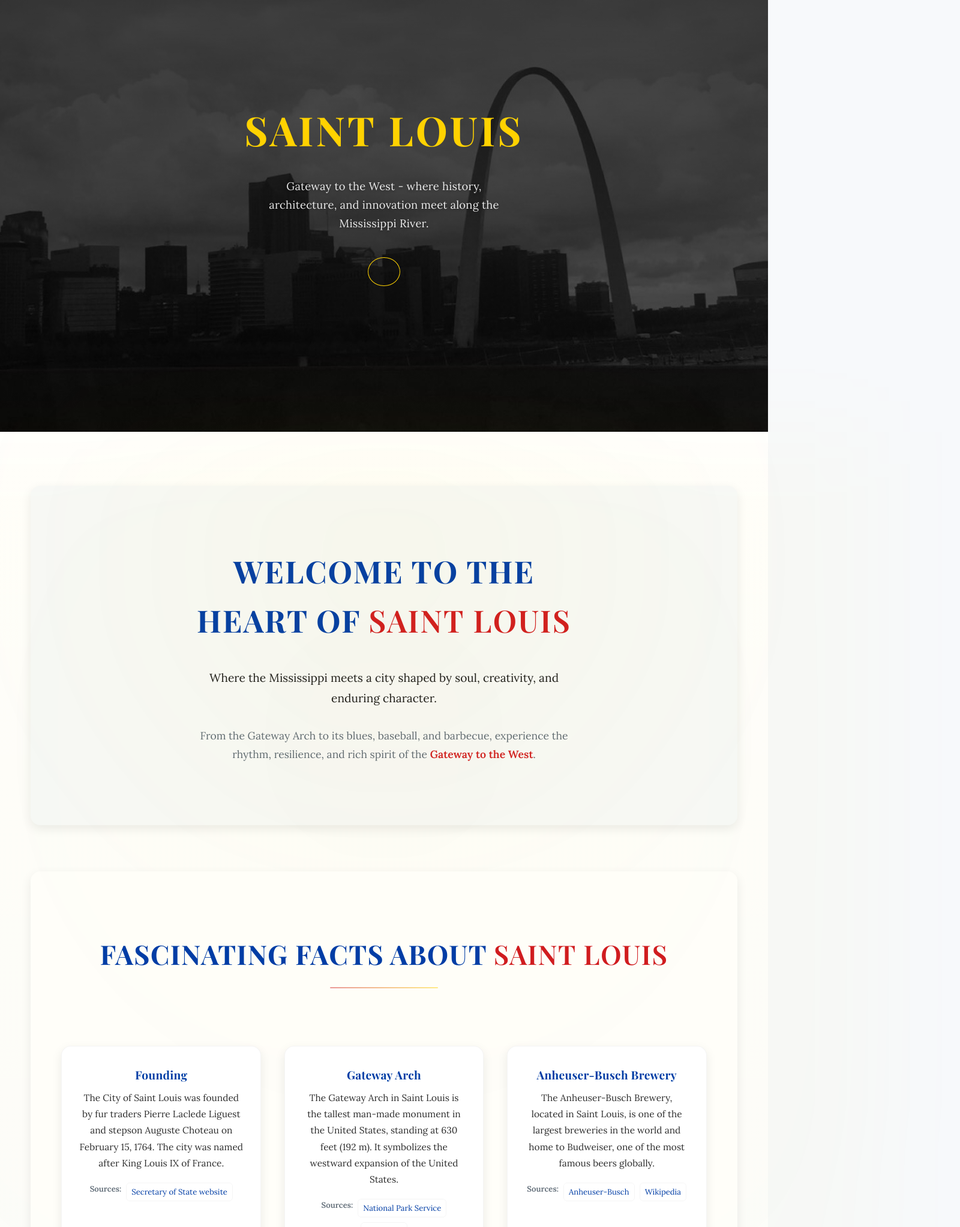
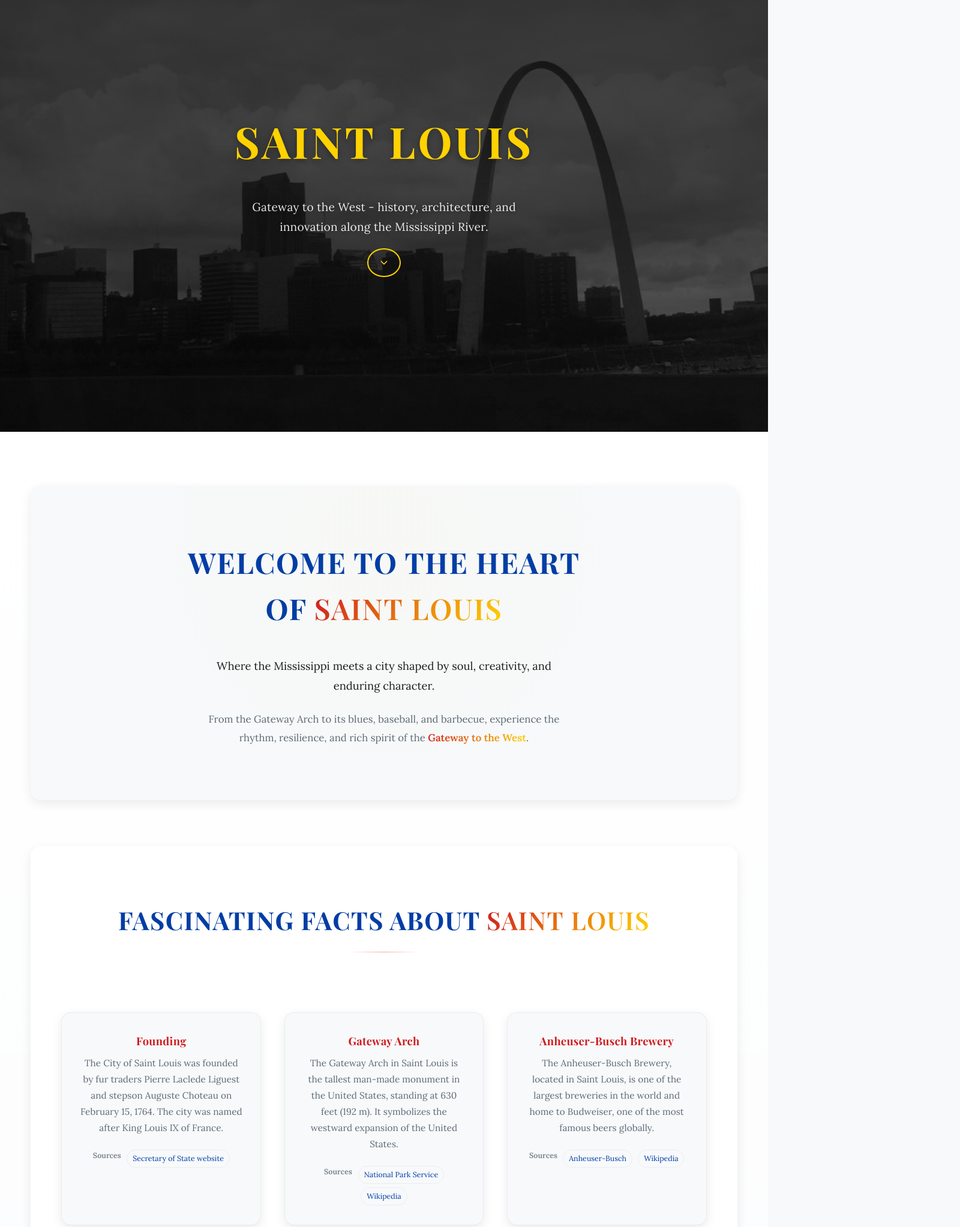
Before and after one commit to mcckyle/saint-louis-facts, a React (Vite) app: page / in a window 1280 px wide. Shown: the part 80-2126 px from the top of the page at 60% size, 1600 px wide, since content can reach past the window. Built offline with nearby package versions, Linux system fonts and the light colour scheme.

Commit message:
Header.jsx: Change the path element into a polyline element.

```diff
--- a/src/components/FunFactsList/FunFactsList.css
+++ b/src/components/FunFactsList/FunFactsList.css
@@ -5,46 +5,32 @@
 ======================================= */
 .fun-facts
 {
-    padding-block: clamp(5rem, 8vw, 7rem);
+    padding-block: clamp(4.5rem, 7vw, 6.5rem);
     padding-inline: var(--pad-x);
     text-align: center;
 
     background: var(--color-bg-alt);
     position: relative;
-    overflow: visible;
     isolation: isolate;
-}
-
-/* Section Glow Layer Styles. */
-.fun-facts::before
-{
-    content: "";
-    position: absolute;
-    inset: -20%;
-
-    background: radial-gradient(circle at 50% 10%, rgba(255, 215, 0, 0.03), transparent 70%);
-
-    filter: blur(80px);
-    z-index: -1;
 }
 
 .facts-inner
 {
-    max-width: 1080px;
+    max-width: 1100px;
     margin-inline: auto;
+
     display: flex;
     flex-direction: column;
-    gap: 3rem;
+    gap: 2.8rem;
 }
 
 /* Section Heading Styles. */
 .fun-facts-heading
 {
     font-family: var(--font-heading);
-    font-size: clamp(2rem, 4.6vw, 2.8rem);
+    font-size: clamp(2rem, 4.2vw, 2.6rem);
     text-transform: uppercase;
-    letter-spacing: 0.03em;
-    margin-bottom: 0;
+    letter-spacing: 0.035em;
     color: var(--color-primary);
 }
 
@@ -53,13 +39,12 @@
 {
     content: "";
     display: block;
-    width: 180px;
-    max-width: 220px;
-    height: 1.5px;
+    width: 120px;
+    height: 1px;
     margin: 1.2rem auto 0;
-    background: linear-gradient(90deg, var(--color-accent), var(--color-highlight));
-    opacity: 0.45;
-    border-radius: 2px;
+
+    background: linear-gradient(90deg, transparent, var(--color-accent), transparent);
+    opacity: 0.4;
 }
 
 /* Facts Grid Styles. */
@@ -67,9 +52,9 @@
 {
     display: grid;
     grid-template-columns: repeat(auto-fit, minmax(280px, 1fr));
-    gap: clamp(2rem, 3vw, 2.8rem);
+    gap: clamp(1.8rem, 3vw, 2.4rem);
 
-    margin-top: 3rem;
+    margin-top: 2.5rem;
     padding: 0;
     list-style: none;
 }
@@ -77,40 +62,41 @@
 /* Fact Card Styles. */
 .fact-item
 {
-    background: var(--color-bg-alt);
+    background: var(--color-bg);
     border-radius: var(--radius);
-    padding: 2rem 1.8rem;
+    padding: 2rem 1.9rem;
 
-    border: 1px solid rgba(0, 0, 0, 0.04);
+    border: 1px solid rgba(0, 0, 0, 0.05);
     box-shadow: var(--shadow-soft);
 
-    transition: transform 0.3s ease, box-shadow 0.3s ease;
+    transition: transform 0.25s ease, box-shadow 0.25s ease;
 }
 
 /* Hover Interaction - Golden Glowing Visual Effect. */
 .fact-item:hover
 {
-    transform: translateY(-5px);
-    box-shadow: 0 12px 28px rgba(0, 0, 0, 0.08);
+    transform: translateY(-4px);
+    box-shadow: 0 14px 30px rgba(0, 0, 0, 0.07);
 }
 
 /* Fact Title Styles. */
 .fact-title
 {
     font-family: var(--font-heading);
-    font-size: 1.2rem;
+    font-size: 1.15rem;
     margin-bottom: 0.6rem;
+
     color: var(--color-accent);
 }
 
 /* Fact Description Styles. */
 .fact-description
 {
-    font-size: 0.98rem;
-    line-height: 1.8;
-    color: var(--color-text);
-    opacity: 0.9;
-    margin-bottom: 1.2rem;
+    font-size: 0.96rem;
+    line-height: 1.75;
+
+    color: var(--color-text-muted);
+    margin-bottom: 1.4rem;
 }
 
 /* Fact Sources Styles. */
@@ -119,33 +105,35 @@
     display: flex;
     flex-wrap: wrap;
     justify-content: center;
-    gap: 0.5rem;
-    font-size: 0.82rem;
+
+    gap: 0.4rem 0.6rem;
+    font-size: 0.78rem;
 }
 
 .sources-label
 {
     font-weight: 600;
     color: var(--color-text-muted);
+    opacity: 0.85;
 }
 
 .source-link
 {
-    padding: 0.25rem 0.5rem;
-    border-radius: 6px;
+    padding: 0.25rem 0.55rem;
+    border-radius: 999px;
 
     color: var(--color-primary);
+    border: 1px solid rgba(0, 0, 0, 0.05);
     text-decoration: none;
-    border: 1px solid rgba(0, 0, 0, 0.04);
 
-    transition: transform 0.25s ease, color 0.25s ease;
+    transition: color 0.2s ease, transform 0.2s ease;
 }
 .source-link:hover { color: var(--color-accent); transform: translateY(-1px); }
 
 /* Media Queries Styles. */
 @media (max-width: 768px)
 {
-    .fact-title { font-size: 1.1rem; }
+    .fact-title { font-size: 1.05rem; }
     .fact-description { font-size: 0.94rem; }
     .fact-list { gap: 1.6rem; }
 }
--- a/src/components/FunFactsList/FunFactsList.jsx
+++ b/src/components/FunFactsList/FunFactsList.jsx
@@ -1,6 +1,6 @@
 //Filename: FunFactsList.jsx
 //Author: Kyle McColgan
-//Date: 31 December 2025
+//Date: 5 January 2026
 //Description: This file contains the facts list component for the Saint Louis Facts React project.
 
 import React from "react";
@@ -14,7 +14,8 @@ function FunFactsList({ facts = defaultFacts })
     <section id="facts" className="fun-facts" role="region" aria-labelledby="facts-heading">
       <div className="facts-inner" data-testid="facts-container">
         <h2 id="facts-heading" className="fun-facts-heading">
-            Fascinating Facts About <span className="highlight">Saint&nbsp;Louis</span>
+            Fascinating Facts About{" "}
+            <span className="highlight">Saint&nbsp;Louis</span>
         </h2>
 
         <ul className="fact-list">
@@ -22,16 +23,16 @@ function FunFactsList({ facts = defaultFacts })
             <motion.li
               key={index}
               className="fact-item"
-              initial={{ opacity: 0, y: 12 }}
+              initial={{ opacity: 0, y: 10 }}
               whileInView={{ opacity: 1, y: 0 }}
-              transition={{ duration: 0.45, delay: index * 0.05, ease: "easeOut" }}
+              transition={{ duration: 0.4, delay: index * 0.05, ease: "easeOut" }}
               viewport={{ once: true, margin: "-64px" }}
             >
               <h3 className="fact-title">{fact.title}</h3>
               <p className="fact-description">{fact.description}</p>
               {fact.sources?.length > 0 && (
                 <div className="fact-sources">
-                  <span className="sources-label">Sources:</span>
+                  <span className="sources-label">Sources</span>
                   {fact.sources.map((source, sourceIndex) => (
                     <a
                       key={sourceIndex}
--- a/src/components/Header/Header.css
+++ b/src/components/Header/Header.css
@@ -24,11 +24,13 @@
     width: 100%;
     height: 100%;
     object-fit: cover;
+    transform: scale(1.05);
+    filter: brightness(55%) contrast(1.05) saturate(0.9);
+    z-index: -2;
 
-    filter: brightness(55%) contrast(1.05) saturate(0.9);
-    transform: scale(1.02);
-    z-index: -2;
+    transition: transform 0.5s ease;
 }
+.header:hover .header-image { transform: scale(1.07); }
 
 /* Overlay Gradient Styles. */
 .header-overlay
@@ -40,50 +42,58 @@
 
     background: linear-gradient(
       180deg,
-      rgba(0, 0, 0, 0.6),
-      rgba(0, 0, 0, 0.25)
+      rgba(0, 0, 0, 0.65),
+      rgba(0, 0, 0, 0.2)
     );
 
     z-index: -1;
 }
 
-/* Header Content Block Styles. */
+/* Header Content Container Styles. */
 .header-content
 {
     text-align: center;
-    max-width: 680px;
-    padding: 2rem 1.5rem;
+    max-width: 700px;
+    padding: 2rem 1rem;
+    display: flex;
+    flex-direction: column;
+    gap: 1.25rem;
+
+    animation: fadeInUp 1s ease forwards;
 }
 
-/* Title With Gradient Styles. */
+/* Title Styles. */
 .header-title
 {
     font-family: var(--font-heading);
-    font-size: clamp(2.8rem, 6vw, 4.2rem);
+    font-size: clamp(3rem, 7vw, 4.5rem);
     letter-spacing: 0.06em;
-    margin-bottom: 1rem;
-
     color: var(--color-highlight);
     text-transform: uppercase;
+
+    text-shadow: 0 2px 10px rgba(0, 0, 0, 0.35);
 }
 
 /* Subtitle Styles. */
 .header-subtitle
 {
+    font-size: clamp(1rem, 1.5vw, 1.2rem);
     color: rgba(255, 255, 255, 0.9);
-    font-size: clamp(1rem, 1.5vw, 1.15rem);
+
     line-height: 1.7;
-    max-width: 70%;
-    margin: 1.5rem auto 2.5rem;
+    max-width: 75%;
+    margin-inline: auto;
 
     letter-spacing: 0.01em;
-    text-shadow: 0 1px 4px rgba(0, 0, 0, 0.35);
+    text-shadow: 0 1px 6px rgba(0, 0, 0, 0.35);
 }
 
-/* Scroll Cue Styles. */
+/* Scroll Cue Button Styles. */
 .scroll-cue
 {
     display: inline-flex;
+    flex-direction: column;
+    align-self: center;
     align-items: center;
     justify-content: center;
 
@@ -91,9 +101,10 @@
     height: 3rem;
 
     border-radius: 50%;
-    border: 1.5px solid var(--color-highlight);
+    border: 2px solid var(--color-highlight);
     background: transparent;
     color: var(--color-highlight);
+    cursor: pointer;
 
     transition: transform 0.25s ease, color 0.25s ease, border-color 0.25s ease;
 }
@@ -101,16 +112,23 @@
 .scroll-cue:hover,
 .scroll-cue:focus-visible
 {
-    transform: translateY(-4px);
+    transform: translateY(-5px);
     color: var(--color-accent);
     border-color: var(--color-accent);
+}
+
+/* Fade-in Animation Styles. */
+@keyframes fadeInUp
+{
+    from { opacity: 0; transform: translateY(24px); }
+    to { opacity: 1; transform: translateY(0); }
 }
 
 /* Media Query Styles. */
 @media (max-width: 768px)
 {
-    .header { height: 90vh; }
-    .header-title { font-size: clamp(2.2rem, 6vw, 3.6rem); }
+    .header { min-height: 90vh; }
+    .header-title { font-size: clamp(2.4rem, 8vw, 3.8rem); }
     .header-subtitle { font-size: 0.95rem; max-width: 90%; }
     .scroll-cue { width: 2.5rem; height: 2.5rem; }
 }
--- a/src/components/Header/Header.jsx
+++ b/src/components/Header/Header.jsx
@@ -1,6 +1,6 @@
 //Filename: Header.jsx
 //Author: Kyle McColgan
-//Date: 22 December 2025
+//Date: 5 January 2026
 //Description: This file contains the header component for the Saint Louis Facts React project Header section.
 
 import React from "react";
@@ -32,28 +32,27 @@ function Header ({ scrollTargetRef })
         <div className="header-content" data-testid="header-content">
           <h1 className="header-title">Saint&nbsp;Louis</h1>
           <p className="header-subtitle">
-            Gateway to the West - where history, architecture, and innovation
-            meet along the Mississippi River.
+            Gateway to the West - history, architecture, and innovation along
+            the Mississippi River.
           </p>
 
           <button
             className="scroll-cue"
             onClick={handleScroll}
-            aria-label="Scroll to introduction."
+            aria-label="Scroll to introduction"
           >
             <svg
-              width="28"
-              height="28"
+              width="32"
+              height="32"
               viewBox="0 0 24 24"
               fill="none"
+              stroke="currentColor"
+              strokeWidth="2"
+              strokeLinecap="round"
+              strokeLinejoin="round"
               aria-hidden="true"
             >
-              <path
-                d="M6 9l6 6 6-6"
-                stroke="currentColor"
-                strokeWidth="2"
-                strokeLinecap="round"
-              />
+              <polyline points="6 9 12 15 18 9" />
             </svg>
           </button>
         </div>
--- a/src/components/Interactive/Interactive.css
+++ b/src/components/Interactive/Interactive.css
@@ -5,63 +5,52 @@
  ==================================== */
 .interactive
 {
-    padding-block: clamp(5rem, 8vw, 7rem);
+    padding-block: clamp(4.5rem, 7vw, 6.5rem);
     padding-inline: var(--pad-x);
     text-align: center;
-    background: var(--color-bg-alt);
+
+    background: var(--color-bg);
     position: relative;
     isolation: isolate;
-    overflow: visible;
-}
-
-/* Section Glow Layer Styles. */
-.interactive::before
-{
-    content: "";
-    position: absolute;
-    inset: -20%;
-
-    background: radial-gradient(circle at 50% 20%, rgba(255, 215, 0, 0.03), transparent 70%);
-
-    filter: blur(80px);
-    z-index: -1;
 }
 
 /* Interactive Container Styles. */
 .interactive-container
 {
-    max-width: 720px;
+    max-width: 680px;
     margin-inline: auto;
+
     display: flex;
     flex-direction: column;
-    gap: 2.5rem;
+    align-items: center;
+    gap: 2.2rem;
 }
 
 /* Section Heading Styles. */
 .interactive-title
 {
     font-family: var(--font-heading);
-    font-size: clamp(2rem, 4.6vw, 2.7rem);
+    font-size: clamp(2rem, 4.4vw, 2.6rem);
     text-transform: uppercase;
-    letter-spacing: 0.03em;
-    margin-bottom: 1rem;
-    color: var(--color-accent);
+    letter-spacing: 0.035em;
+    color: var(--color-primary);
 }
 
 /* Interactive Subtitle Styles. */
 .interactive-subtitle
 {
-    font-size: clamp(1rem, 1.4vw, 1.1rem);
+    font-size: clamp(0.95rem, 1.4vw, 1.05rem);
+    line-height: 1.7;
+
     color: var(--color-text-muted);
-    max-width: 560px;
-    margin: 0 auto 2.4rem;
-    line-height: 1.7;
+    max-width: 520px;
 }
 
 /* The Button Styles. */
 .interactive-button
 {
-    background: linear-gradient(115deg, var(--color-primary), var(--color-accent));
+    margin-top: 0.5rem;
+    background: linear-gradient(120deg, var(--color-primary), var(--color-accent));
     color: var(--color-inverse);
 
     font-family: var(--font-heading);
@@ -69,63 +58,56 @@
     text-transform: uppercase;
     letter-spacing: 0.04em;
 
-    padding: 1rem 2rem;
-    border-radius: 50px;
+    padding: 0.9rem 2.1rem;
+    border-radius: 999px;
     border: none;
     cursor: pointer;
-    box-shadow: 0 6px 20px rgba(0, 0, 0, 0.08);
+    box-shadow: 0 8px 22px rgba(0, 0, 0, 0.08);
 
-    transition: transform 0.25s ease, box-shadow 0.25s ease;
+    transition: box-shadow 0.2s ease, transform 0.2s ease;
 }
 
 .interactive-button:hover,
 .interactive-button:focus-visible
 {
-    transform: translateY(-2px);
-    box-shadow: 0 10px 28px rgba(0, 0, 0, 0.12);
+    box-shadow: 0 12px 30px rgba(0, 0, 0, 0.12);
 }
 
 /* Fact Card Styles. */
 .interactive-fact
 {
-    margin-top: 2.5rem;
-    padding: 2rem 2rem;
+    margin-top: 2.4rem;
+    padding: 2rem 2.1rem;
 
     background: var(--color-bg-alt);
-    border: 1px solid rgba(0, 0, 0, 0.04);
     border-radius: var(--radius);
+    border: 1px solid rgba(0, 0, 0, 0.05);
     box-shadow: var(--shadow-soft);
-
-    transition: transform 0.3s ease, box-shadow 0.3s ease;
-}
-
-.interactive-fact:hover
-{
-    transform: translateY(-4px);
-    box-shadow: 0 12px 28px rgba(0, 0, 0, 0.08);
+    max-width: 100%;
 }
 
 /* Fact Title Styles. */
-.fact-title
+.interactive-fact .fact-title
 {
     font-family: var(--font-heading);
-    font-size: 1.2rem;
-    color: var(--color-primary);
+    font-size: 1.15rem;
     margin-bottom: 0.6rem;
+
+    color: var(--color-accent);
 }
 
-/* Fact Description Styles. */
-.fact-description
+/* Fact Description Body Styles. */
+.interactive-fact .fact-description
 {
-    font-size: 0.97rem;
+    font-size: 0.96rem;
     line-height: 1.75;
-    color: var(--color-text);
-    opacity: 0.92;
+
+    color: var(--color-text-muted);
 }
 
 /* Media Query Styles. */
 @media (max-width: 768px)
 {
-    .interactive-button { font-size: 0.88rem; padding: 0.85rem 1.9rem; }
+    .interactive-button { font-size: 0.85rem; padding: 0.8rem 1.8rem; }
     .interactive-fact { padding: 1.6rem; }
 }
--- a/src/components/Intro/Intro.css
+++ b/src/components/Intro/Intro.css
@@ -6,12 +6,11 @@
 .intro
 {
     position: relative;
-    padding-block: clamp(5rem, 8vw, 7rem);
+    padding-block: clamp(4.5rem, 7vw, 6.5rem);
     padding-inline: var(--pad-x);
     text-align: center;
 
     background: var(--color-bg);
-    overflow: visible;
     isolation: isolate;
 }
 
@@ -20,63 +19,65 @@
 {
     content: "";
     position: absolute;
-    inset: -20%;
+    inset: 0;
 
     background: radial-gradient(
-      circle at 50% 30%,
-      rgba(255, 215, 0, 0.03),
-      transparent 70%
+      circle at 50% 20%,
+      rgba(255, 215, 0, 0.025),
+      transparent 65%
     );
 
-    filter: blur(80px);
+    pointer-events: none;
     z-index: -1;
 }
 
 .intro-inner
 {
-    max-width: 700px;
+    max-width: 720px;
     margin-inline: auto;
+
     display: flex;
     flex-direction: column;
-    gap: 1.8rem;
+    gap: 1.6rem;
 }
 
 /* Title Styles. */
 .intro-title
 {
     font-family: var(--font-heading);
-    font-size: clamp(2.4rem, 4.8vw, 3.2rem);
+    font-size: clamp(2.2rem, 4.5vw, 3rem);
+    letter-spacing: 0.035em;
     text-transform: uppercase;
-    letter-spacing: 0.04em;
-    margin-bottom: 0.5rem;
     color: var(--color-primary);
 }
 
 /* Lead Paragraph Styles. */
 .intro-lead
 {
-    font-size: clamp(1.05rem, 1.6vw, 1.2rem);
-    line-height: 1.8;
+    font-size: clamp(1.05rem, 1.6vw, 1.15rem);
+    line-height: 1.75;
+
     color: var(--color-text);
     max-width: 640px;
     margin-inline: auto;
 }
 
-/* Body Paragraph Styles. */
+/* Supporting Body Paragraph Styles. */
 .intro-body
 {
-    font-size: clamp(0.98rem, 1.4vw, 1.1rem);
+    font-size: clamp(0.95rem, 1.4vw, 1.05rem);
     line-height: 1.8;
+
     color: var(--color-text-muted);
-    max-width: 620px;
+    max-width: 600px;
     margin-inline: auto;
 }
 
 /* Highlighted Word Styles. */
 .highlight
 {
-    background: var(--color-accent);
     font-weight: 600;
+    background: linear-gradient(120deg, var(--color-accent), var(--color-highlight));
 
     -webkit-background-clip: text;
     -webkit-text-fill-color: transparent;
@@ -85,7 +86,6 @@
 /* Media Query Styles. */
 @media (max-width: 768px)
 {
-    .intro-title { font-size: 2.1rem; }
-    .intro-lead { font-size: 1rem; }
-    .intro-body { font-size: 0.95rem; }
+    .intro { padding-block: 4rem; }
+    .intro-title { font-size: 2rem; }
 }
--- a/src/index.css
+++ b/src/index.css
@@ -17,14 +17,11 @@ html
     font-size: 16px; /* Root font size for rem scaling. */
     scroll-behavior: smooth;
     overflow-x: hidden;
-    overflow-y: auto;
 }
-#root { min-height: 100vh; }
 
 body
 {
     min-height: 100vh;
-    overflow: visible;
     font-family: var(--font-body);
     line-height: 1.6;
     color: var(--color-text);
```
Also changed, not shown: src/components/Footer/Footer.css (+30 -42 lines), src/components/Footer/Footer.jsx (+5 -5 lines), src/components/Interactive/Interactive.jsx (+11 -10 lines), src/components/Intro/Intro.jsx (+5 -4 lines), 7 other files (tests, documents, lock files or other folders).
